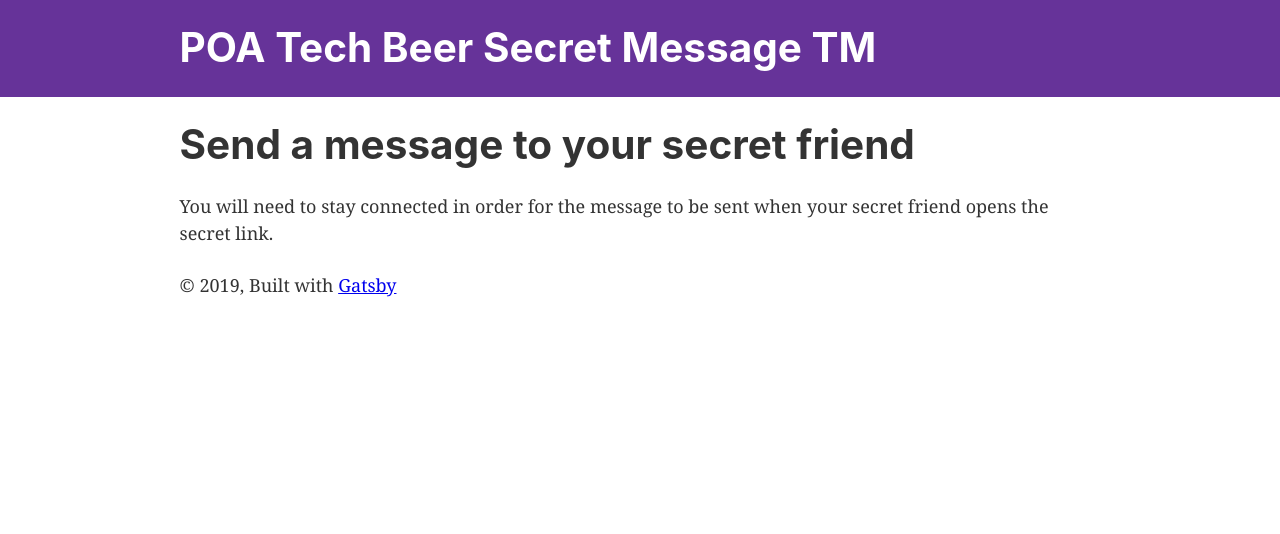
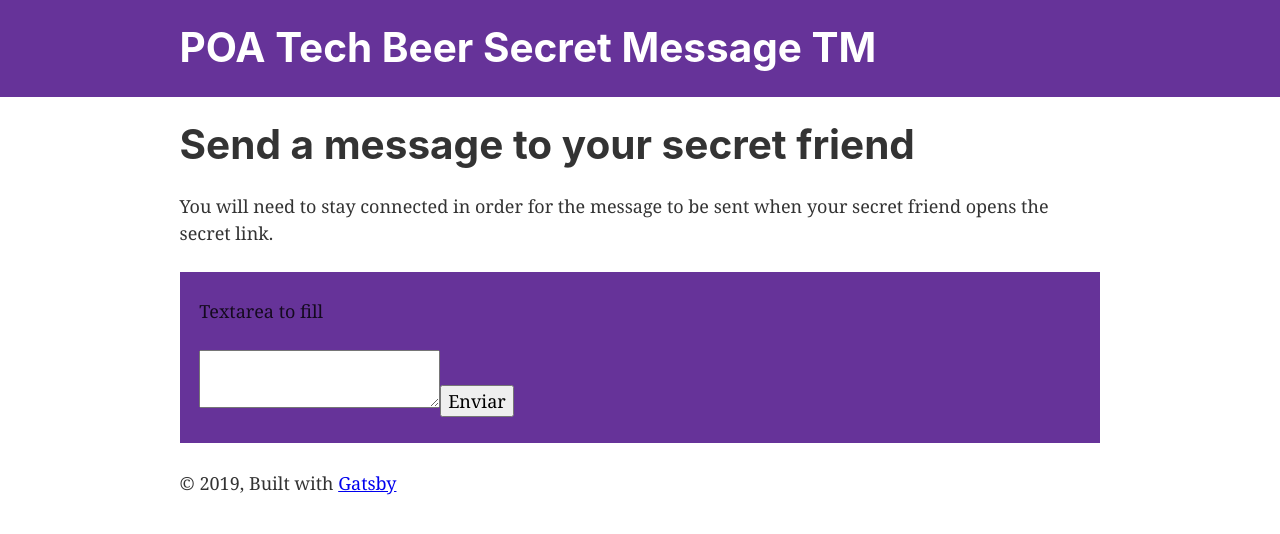
Before and after one commit to poa-tech-beer/hushhh, a Gatsby site: page / in a window 1280 px wide. Built offline with nearby package versions, Linux system fonts and the light colour scheme; Gatsby itself is replaced by a stand-in of ours.

Commit message:
chore: rename components to CamelCase.

```diff
--- a/package.json
+++ b/package.json
@@ -28,7 +28,7 @@
   "license": "MIT",
   "scripts": {
     "build": "gatsby build",
-    "develop": "gatsby develop",
+    "develop": "gatsby develop -H 0.0.0.0 -p 8000",
     "format": "prettier --write src/**/*.{js,jsx}",
     "start": "npm run develop",
     "serve": "gatsby serve",
--- /dev/null
+++ b/src/components/MessageSend.js
@@ -0,0 +1,26 @@
+import { Link } from "gatsby"
+import PropTypes from "prop-types"
+import React from "react"
+
+const MessageSend = () => (
+  <div
+    style={{
+      background: `rebeccapurple`,
+      marginBottom: `1.45rem`,
+    }}
+  >
+    <div
+      style={{
+        margin: `0 auto`,
+        maxWidth: 960,
+        padding: `1.45rem 1.0875rem`,
+      }}
+    >
+      <p>Textarea to fill</p>
+      <textarea></textarea>
+      <button>Enviar</button>
+    </div>
+  </div>
+)
+
+export default MessageSend
--- a/src/pages/index.js
+++ b/src/pages/index.js
@@ -4,12 +4,14 @@ import { Link } from "gatsby"
 import Layout from "../components/layout"
 import Image from "../components/image"
 import SEO from "../components/seo"
+import MessageSend from "../components/MessageSend"
 
 const IndexPage = () => (
   <Layout>
     <SEO title="Home" />
     <h1>Send a message to your secret friend</h1>
     <p>You will need to stay connected in order for the message to be sent when your secret friend opens the secret link.</p>
+    <MessageSend />
   </Layout>
 )
 
```
Also changed, not shown: src/components/Header.js (renamed from src/components/header.js), src/components/Image.js (renamed from src/components/image.js), src/components/Layout.js (renamed from src/components/layout.js), src/components/SEO.js (renamed from src/components/seo.js).
